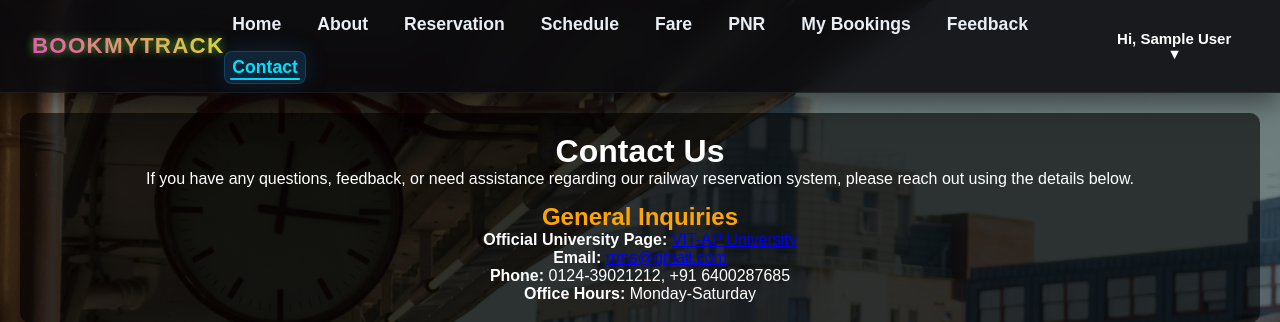
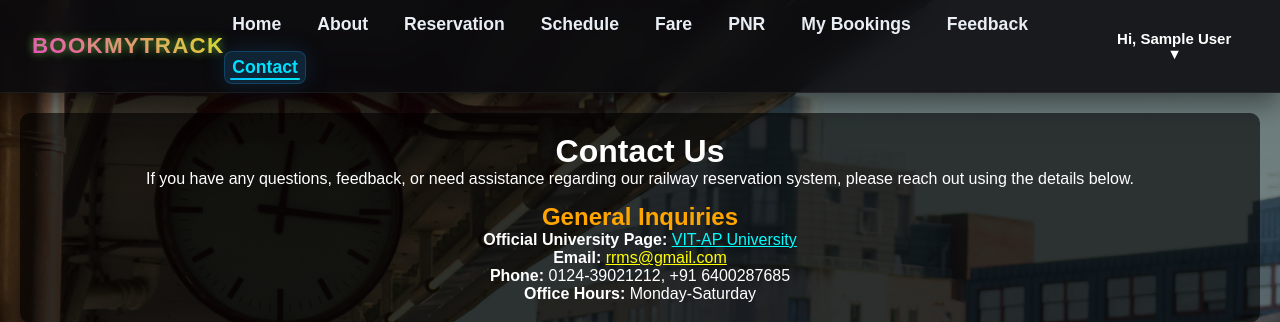
Before and after one commit to AdilSk7/BookMyTrack, a website: page frontend/contact.html in a window 1280 px wide. Shown: the top 322 px of the page. Drawn offline with Linux system fonts and the light colour scheme; sample sign-in values are in the browser's storage.

Commit message:
contact update commit

```diff
--- a/frontend/contact.html
+++ b/frontend/contact.html
@@ -53,8 +53,8 @@
       <p>If you have any questions, feedback, or need assistance regarding our railway reservation system, please reach out using the details below.</p>
       <div class="contact-info">
         <h2>General Inquiries</h2>
-        <p><strong>Official University Page:</strong> <a href="https://vitap.ac.in/" target="_blank">VIT-AP University</a></p>
-        <p><strong>Email:</strong> <a href="mailto:rrms@gmail.com">rrms@gmail.com</a></p>
+        <p><strong>Official University Page:</strong> <a href="https://vitap.ac.in/" target="_blank" style="color: aqua;">VIT-AP University</a></p>
+        <p><strong>Email:</strong> <a href="mailto:rrms@gmail.com" style="color:yellow;">rrms@gmail.com</a></p>
         <p><strong>Phone:</strong> 0124-39021212, +91 6400287685</p>
         <p><strong>Office Hours:</strong> Monday-Saturday</p>
       </div>
```
